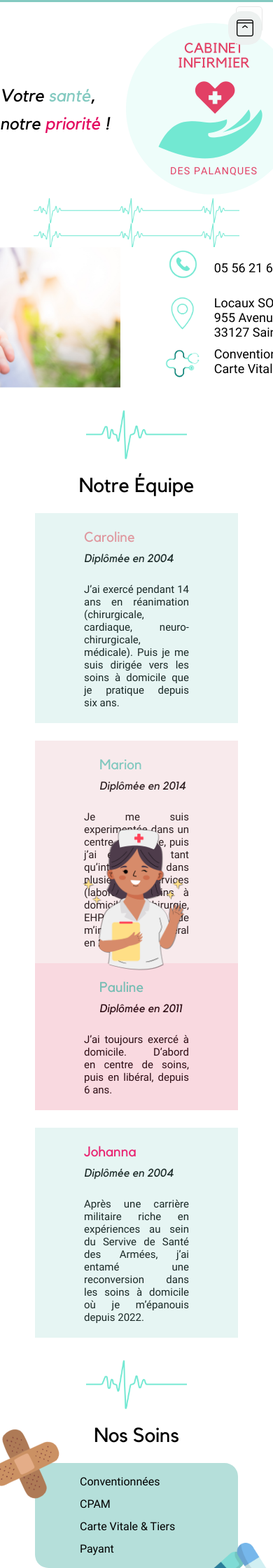
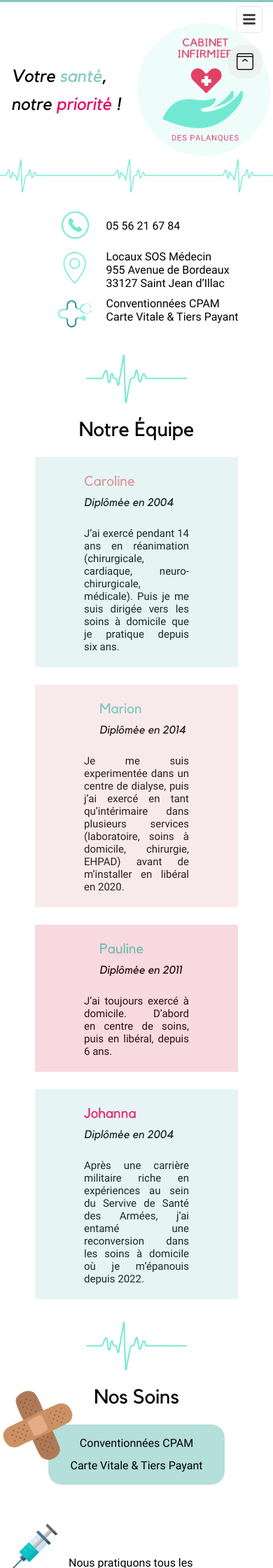
Before and after one commit to cabinet-camapajo/cabinet-camapajo.github.io, a Jekyll site: the page built from index.markdown, in a window 390 px wide. Shown: the top 2240 px of the page at 70% size. Built offline with Jekyll 4.4.1, drawn with Linux system fonts in a browser that asks for light colours.

Commit message:
feat: Responsive !

```diff
--- a/_layouts/home.html
+++ b/_layouts/home.html
@@ -57,7 +57,7 @@
               </div>
               {%- if infoItem == "phone" -%}
                 <div class="column no-content">
-                  <a href="tel:{{page.info[infoItem].title}}"  title="Composer le numéro">
+                  <a href="tel:{{page.info[infoItem].title}}" rel="noopener" title="Composer le numéro">
                     <div class="row title">{{page.info[infoItem].title}}</div>
                   </a>
                 </div>
@@ -147,7 +147,7 @@
           <div class="clip2-bottom-right">
               <img src="{{page.healing.thermo}}" alt="thermomètre" title="thermomètre"/>
           </div>
-          <a href="tel:{{page.info[infoItem].title}}"  title="Composer le numéro">
+          <a href="tel:{{page.info[infoItem].title}}" rel="noopener" title="Composer le numéro">
             <div class="column button top20 meet">
               <div class="row">{{page.healing.meet.sub}}</div>
               <div class="row">{{page.healing.meet.cta}}</div>
@@ -209,7 +209,7 @@
         </a>
         <div class="column right">
           <div class="row bold">
-            <a href="tel:{{page.info[infoItem].title}}"  title="Composer le numéro">
+            <a href="tel:{{page.info[infoItem].title}}" rel="noopener" title="Composer le numéro">
               {{page.info.phone.title}}
             </a>
           </div>
--- a/_sass/_custom.scss
+++ b/_sass/_custom.scss
@@ -6,7 +6,6 @@
     --theme-color-pink-high: #e30b60;
     --theme-color-pink-medium: #e14065;
     --theme-color-pink-low: #dd979e;
-    --theme-color-pink-low-20: #dd979e33;
     --font-color-gray-low: #00000066;
 
     /* Kollectik */
@@ -266,6 +265,10 @@ body {
     font-family: "Kollectif";
     font-size: 25px;
 
+    @media screen and (max-width: 304px) {
+        font-size: 20px;
+    }
+
     .trigger {
         gap: 10px;
 
@@ -295,7 +298,13 @@ body {
         .text-wrapper {
             width: 180px;
 
+            @media screen and (max-width: 499px) {
+                margin-left: 1rem;
+            }
 
+            @media screen and (max-width: 304px) {
+                width: 140px;
+            }
         }
     }
 
@@ -306,6 +315,9 @@ body {
 
         img {
             width: 250px;
+            @media screen and (max-width: 444px) {
+                width: 100%;
+            }
         }
     }
 
@@ -314,6 +326,9 @@ body {
 
         .healing {
             padding-left: 50px;
+        }
+        @media screen and (max-width: 600px) {
+            z-index: 2;
         }
     }
 
@@ -333,6 +348,13 @@ body {
         background-size: contain;
         background-position-x: center;
         margin: 0 3rem;
+        background-repeat: repeat-x;
+        @media screen and (max-width: 444px) {
+            margin: 0;
+        }
+        @media screen and (max-width: 379px) {
+            height: 50px;
+        }
     }
 }
 
@@ -347,6 +369,10 @@ main.container {
     img.nurse {
         width: 300px;
         transform: rotateY(180deg);
+
+        @media screen and (max-width: 730px) {
+            width: 100%;
+        }
     }
     .icon {
         max-width: 50px;
@@ -358,14 +384,30 @@ main.container {
 
     .info {
         font-size: 18px;
+        @media screen and (max-width: 529px) {
+            font-size: 16px;
+        }
+        @media screen and (max-width: 304px) {
+            font-size: 13px;
+        }
         font-family: Roboto, "Roboto";
         &> .column:nth-child(1) {
             align-items: flex-end;
             padding-right: 2rem;
+            @media screen and (max-width: 730px) {
+                align-self: center;
+            }
+
+            @media screen and (max-width: 600px) {
+                display: none;
+            }
         }
         &> .column:nth-child(2) {
             align-items: flex-start;
             padding-left: 2rem;
+            @media screen and (max-width: 600px) {
+                flex: 0;
+            }
         }
     }
 
@@ -389,11 +431,19 @@ main.container {
         width: fit-content;
         display: flex;
         align-items: center;
+        text-align: center;
+
+        @media screen and (max-width: 449px) {
+            padding: 0.7rem 2rem;
+        }
 
         &.meet {
             font-weight: bold;
             .row:nth-child(2) {
                 font-size: 1.6rem;
+                @media screen and (max-width: 449px) {
+                    font-size: 1.4rem;
+                }
             }
         }
     }
@@ -402,6 +452,12 @@ main.container {
         .wrapper {
             position: relative;
             flex-flow: wrap;
+            @media screen and (max-width: 899px) {
+                gap: 25px;
+                div.column.Marion, div.column.Pauline {
+                    margin: 0;
+                }
+            }
             .column {
                 position: relative;
                 width: 400px;
@@ -494,6 +550,10 @@ main.container {
                     height: 15rem;
                     filter: drop-shadow(1px 1px 0 #00000060) drop-shadow(-1px -1px 0 #00000060);
                 }
+
+                @media screen and (max-width: 899px) {
+                    display: none;
+                }
             }
         }
     }
@@ -516,6 +576,9 @@ main.container {
                 position: absolute;
                 right: -3rem;
                 bottom: -4rem;
+                @media screen and (max-width: 419px) {
+                    display: none;
+                }
             }
 
             .row {
@@ -555,6 +618,9 @@ main.container {
                 position: absolute;
                 right: -3rem;
                 top: 4rem;
+                @media screen and (max-width: 619px) {
+                    display: none;
+                }
             }
             &-right {
                 img {
@@ -601,7 +667,13 @@ main.container {
             height: 13.5rem;
         }
         .opening-container {
-            background: var(--theme-color-pink-low-20);
+            &::before {
+                content: "";
+                position: absolute;
+                inset: 0;
+                opacity: 0.2;
+                background: var(--theme-color-pink-low);
+            }
             position: absolute;
             display: flex;
             flex-direction: column;
@@ -643,7 +715,11 @@ main.container {
             }
             margin-top: 3rem;
             width: 40%;
-            text-align: center
+            text-align: center;
+            @media screen and (max-width: 939px) {
+                width: unset;
+                max-width: 400px;
+            }
         }
         padding-bottom: 3rem;
     }
@@ -658,6 +734,14 @@ main.container {
         align-items: center;
         font-size: 0.8rem;
         line-height: 1.2rem;
+
+        @media screen and (max-width: 529px) {
+            justify-content: space-between;
+        }
+        @media screen and (max-width: 409px) {
+            flex-flow: wrap;
+            gap: 1rem;
+        }
 
         .left {
             align-items: flex-end;
@@ -674,6 +758,9 @@ main.container {
             justify-content: center;
             img {
                 width: 10rem;
+                @media screen and (max-width: 529px) {
+                    display: none;
+                }
             }
         }
 
@@ -701,7 +788,7 @@ main.container {
     height: 3rem;
     background: var(--theme-color-gray);
     position: fixed;
-    top: 1rem;
+    top: 4rem;
     right: 1rem;
     display: block;
     border-radius: 1.2rem;
```
